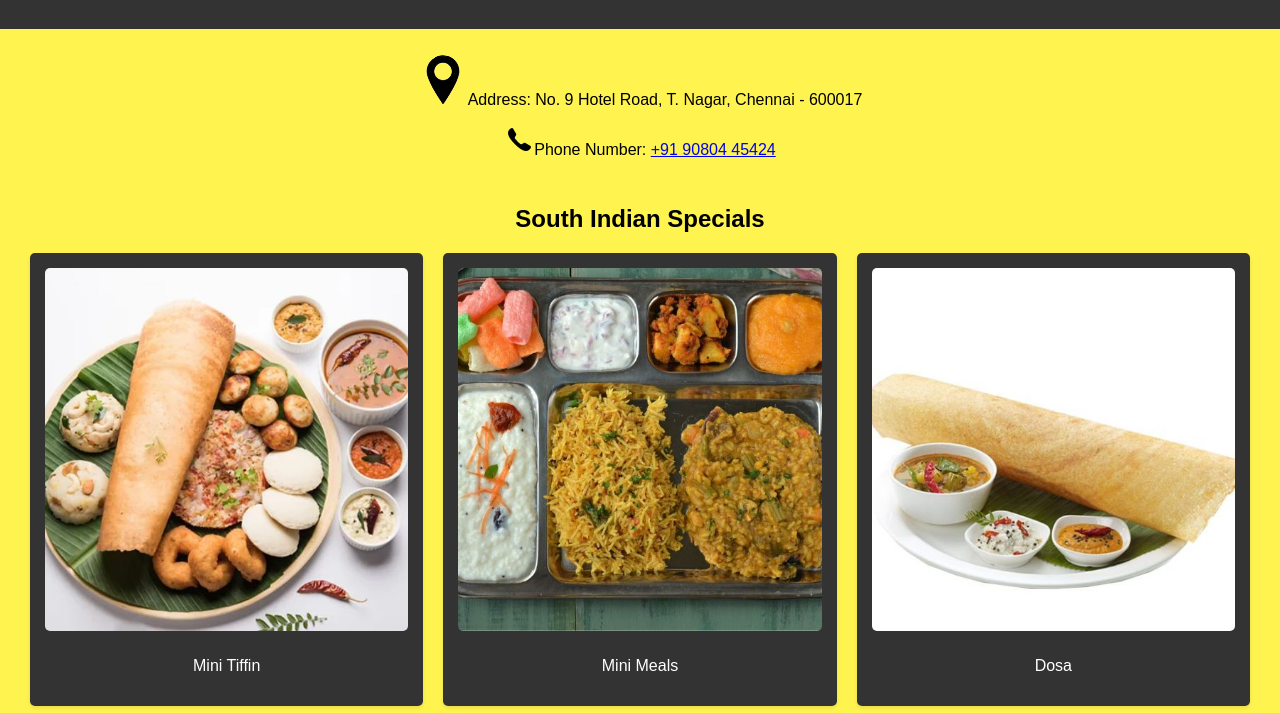
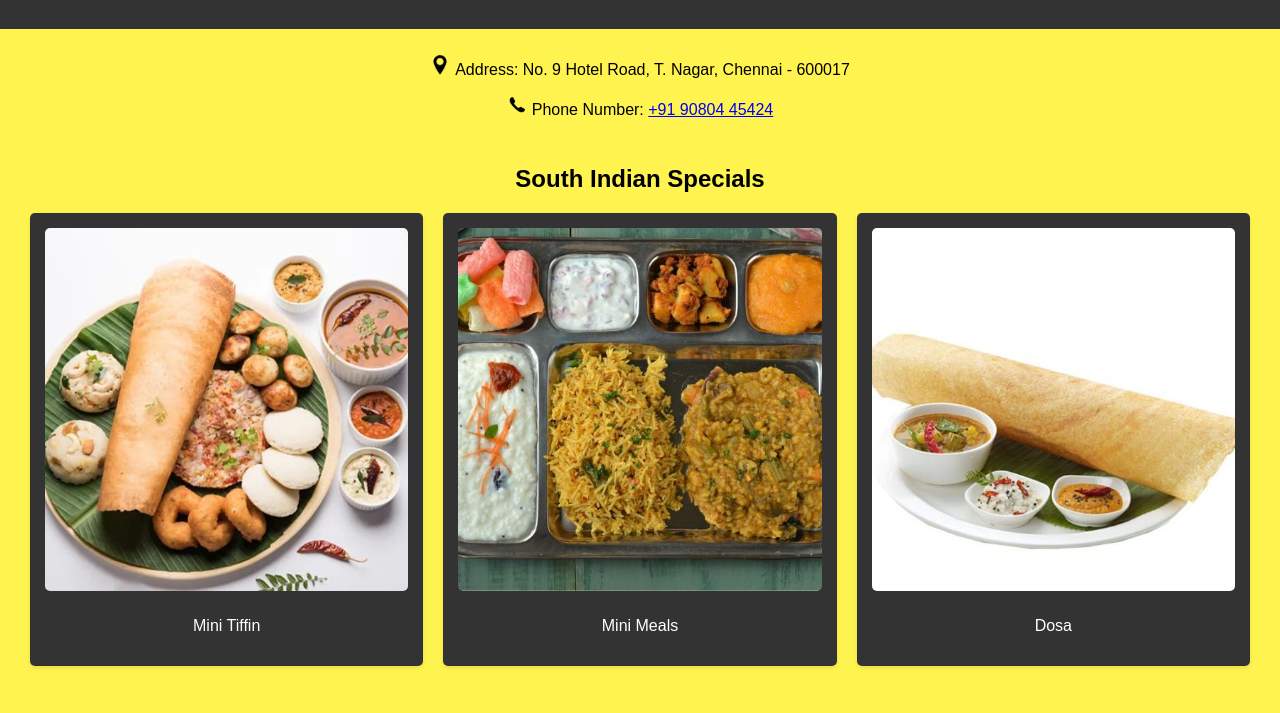
Before and after one commit to karanddeveloper/static-try-2, a plain HTML site: page index.html in a window 1280 px wide. Shown: the part 71-784 px from the top of the page. Drawn offline with Linux system fonts and the light colour scheme.

Commit message:
Update style.css

```diff
--- a/style.css
+++ b/style.css
@@ -88,3 +88,8 @@ body {
     background-color: #555;
     color: white;
   }
+  .address img {
+    width: 20px;
+    height: 20px;
+    margin-right: 5px;
+  }
```
